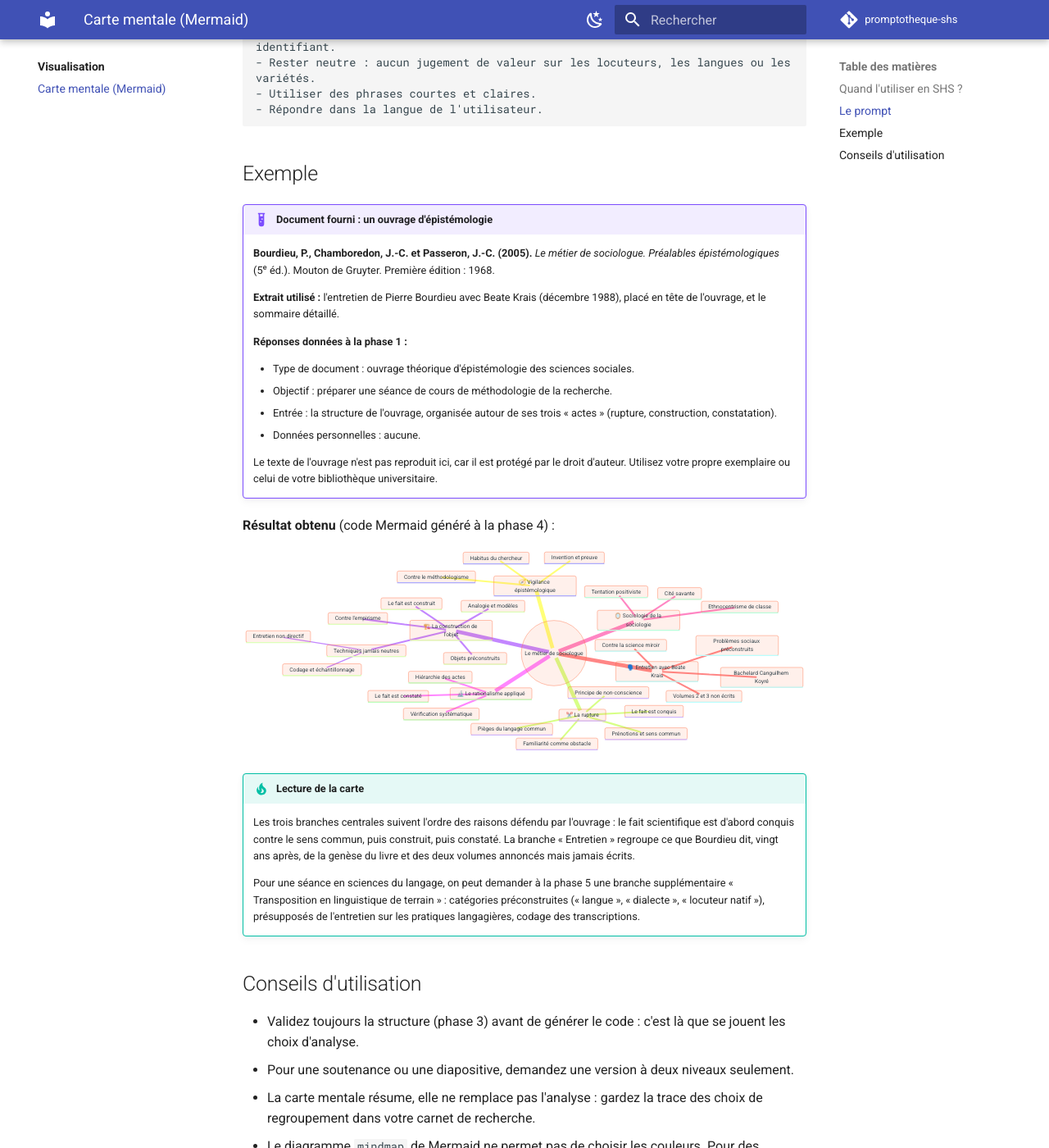
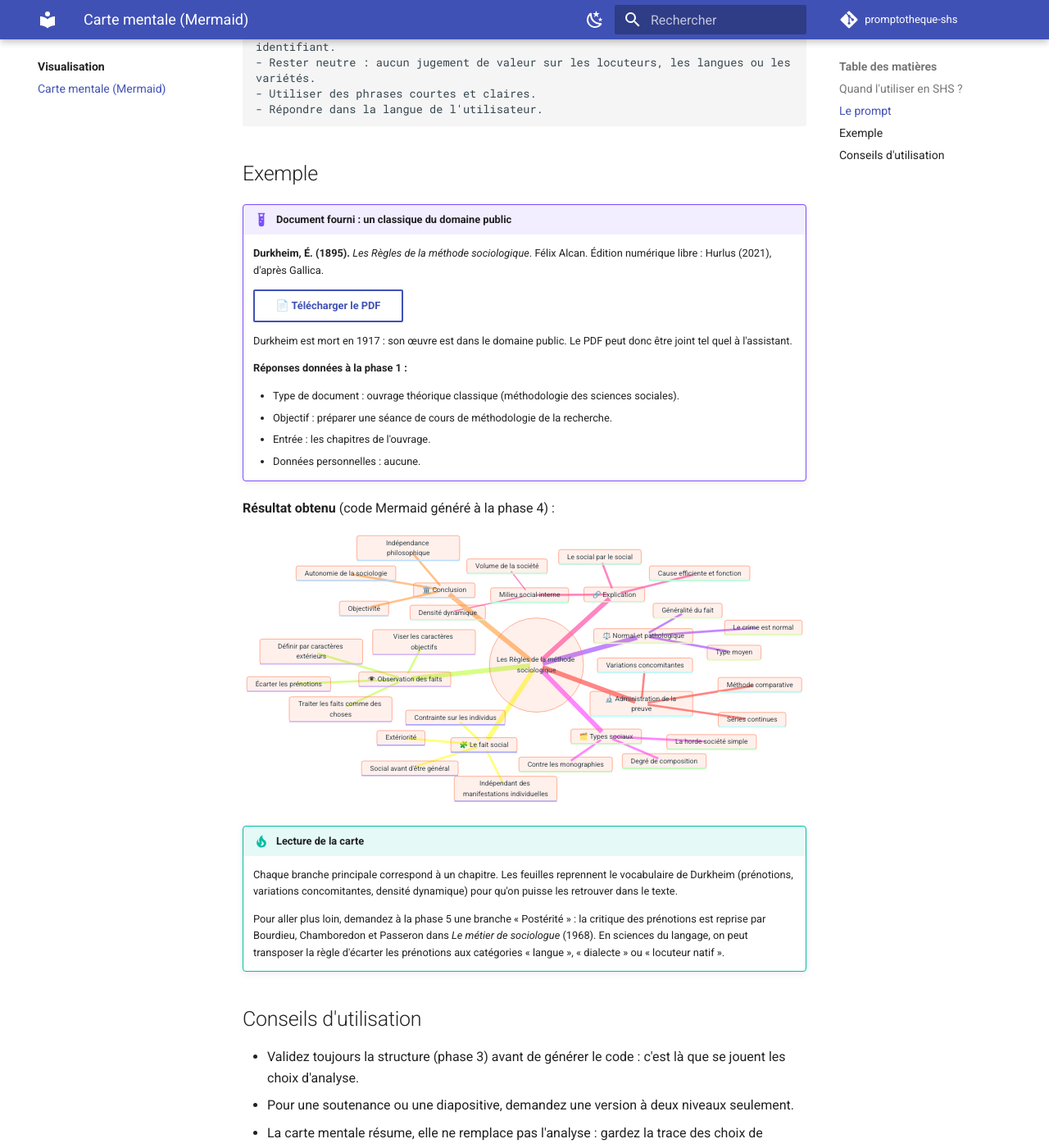
Before and after one commit to amanylili/promptotheque-shs, an MkDocs documentation site: the page built from docs/visualisation/carte-mentale.md, in a window 1280 px wide and 1400 px high, scrolled down 3417 px. Shown: the whole window at 82% size. Built offline with MkDocs 1.6.1 and Material for MkDocs 9.7.7, drawn with Linux system fonts in a browser that asks for light colours; comment, search, counter and statistics services are not loaded; some of the changed text lies outside the part shown.

Commit message:
Carte mentale : exemple fondé sur Durkheim (1895), texte du domaine public

````diff
--- a/docs/visualisation/carte-mentale.md
+++ b/docs/visualisation/carte-mentale.md
@@ -25,7 +25,7 @@ description: "Prompt pour transformer des entretiens, une revue de littérature
 | Plan de mémoire ou de thèse | Insécurité linguistique des enseignants |
 | Cartographie d'un champ conceptuel | Notions de la sociolinguistique variationniste |
 | Présentation des classes d'une analyse Reinert | Discours des apprenants sur l'erreur |
-| Lecture d'un ouvrage théorique | Le métier de sociologue |
+| Lecture d'un ouvrage théorique | Les Règles de la méthode sociologique |
 
 ## Le prompt
 
@@ -139,62 +139,63 @@ Demande : « Souhaitez-vous ajuster la carte ? (niveau de détail, nouvelle bran
 
 ## Exemple
 
-!!! example "Document fourni : un ouvrage d'épistémologie"
-    **Bourdieu, P., Chamboredon, J.-C. et Passeron, J.-C. (2005).** *Le métier de sociologue. Préalables épistémologiques* (5ᵉ éd.). Mouton de Gruyter. Première édition : 1968.
+!!! example "Document fourni : un classique du domaine public"
+    **Durkheim, É. (1895).** *Les Règles de la méthode sociologique*. Félix Alcan. Édition numérique libre : Hurlus (2021), d'après Gallica.
 
-    **Extrait utilisé :** l'entretien de Pierre Bourdieu avec Beate Krais (décembre 1988), placé en tête de l'ouvrage, et le sommaire détaillé.
+    [📄 Télécharger le PDF](durkheim-1895-regles-methode-sociologique.pdf){ .md-button }
+
+    Durkheim est mort en 1917 : son œuvre est dans le domaine public. Le PDF peut donc être joint tel quel à l'assistant.
 
     **Réponses données à la phase 1 :**
 
-    - Type de document : ouvrage théorique d'épistémologie des sciences sociales.
+    - Type de document : ouvrage théorique classique (méthodologie des sciences sociales).
     - Objectif : préparer une séance de cours de méthodologie de la recherche.
-    - Entrée : la structure de l'ouvrage, organisée autour de ses trois « actes » (rupture, construction, constatation).
+    - Entrée : les chapitres de l'ouvrage.
     - Données personnelles : aucune.
-
-    Le texte de l'ouvrage n'est pas reproduit ici, car il est protégé par le droit d'auteur. Utilisez votre propre exemplaire ou celui de votre bibliothèque universitaire.
 
 **Résultat obtenu** (code Mermaid généré à la phase 4) :
 
 ```mermaid
 mindmap
-  root((Le métier de sociologue))
-    🧭 Vigilance épistémologique
-      Habitus du chercheur
-      Invention et preuve
-      Contre le méthodologisme
-    ✂️ La rupture
-      Le fait est conquis
-      Familiarité comme obstacle
-      Prénotions et sens commun
-      Principe de non-conscience
-      Pièges du langage commun
-    🏗️ La construction de l'objet
-      Le fait est construit
-      Contre l'empirisme
-      Objets préconstruits
-      Techniques jamais neutres
-        Entretien non directif
-        Codage et échantillonnage
-      Analogie et modèles
-    🔬 Le rationalisme appliqué
-      Le fait est constaté
-      Hiérarchie des actes
-      Vérification systématique
-    🪞 Sociologie de la sociologie
-      Tentation positiviste
-      Ethnocentrisme de classe
-      Cité savante
-    🗣️ Entretien avec Beate Krais
-      Bachelard Canguilhem Koyré
-      Problèmes sociaux préconstruits
-      Contre la science miroir
-      Volumes 2 et 3 non écrits
+  root((Les Règles de la méthode sociologique))
+    🧩 Le fait social
+      Extériorité
+      Contrainte sur les individus
+      Indépendant des manifestations individuelles
+      Social avant d'être général
+    👁️ Observation des faits
+      Traiter les faits comme des choses
+      Écarter les prénotions
+      Définir par caractères extérieurs
+      Viser les caractères objectifs
+    ⚖️ Normal et pathologique
+      Type moyen
+      Généralité du fait
+      Le crime est normal
+    🗂️ Types sociaux
+      Contre les monographies
+      Degré de composition
+      La horde société simple
+    🔗 Explication
+      Cause efficiente et fonction
+      Le social par le social
+      Milieu social interne
+        Volume de la société
+        Densité dynamique
+    🔬 Administration de la preuve
+      Méthode comparative
+      Variations concomitantes
+      Séries continues
+    🏛️ Conclusion
+      Indépendance philosophique
+      Objectivité
+      Autonomie de la sociologie
 ```
 
 !!! tip "Lecture de la carte"
-    Les trois branches centrales suivent l'ordre des raisons défendu par l'ouvrage : le fait scientifique est d'abord conquis contre le sens commun, puis construit, puis constaté. La branche « Entretien » regroupe ce que Bourdieu dit, vingt ans après, de la genèse du livre et des deux volumes annoncés mais jamais écrits.
+    Chaque branche principale correspond à un chapitre. Les feuilles reprennent le vocabulaire de Durkheim (prénotions, variations concomitantes, densité dynamique) pour qu'on puisse les retrouver dans le texte.
 
-    Pour une séance en sciences du langage, on peut demander à la phase 5 une branche supplémentaire « Transposition en linguistique de terrain » : catégories préconstruites (« langue », « dialecte », « locuteur natif »), présupposés de l'entretien sur les pratiques langagières, codage des transcriptions.
+    Pour aller plus loin, demandez à la phase 5 une branche « Postérité » : la critique des prénotions est reprise par Bourdieu, Chamboredon et Passeron dans *Le métier de sociologue* (1968). En sciences du langage, on peut transposer la règle d'écarter les prénotions aux catégories « langue », « dialecte » ou « locuteur natif ».
 
 ## Conseils d'utilisation
 
````
